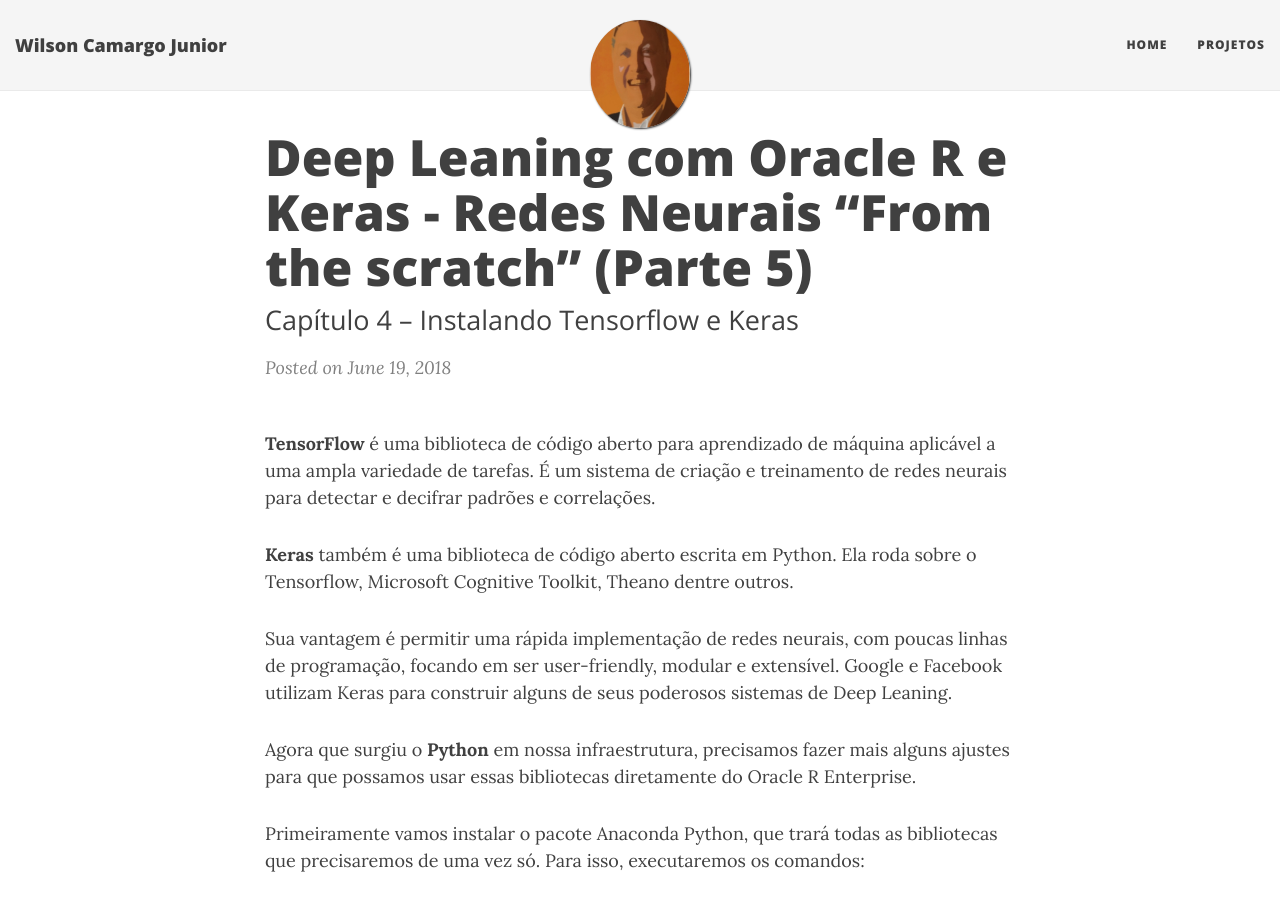
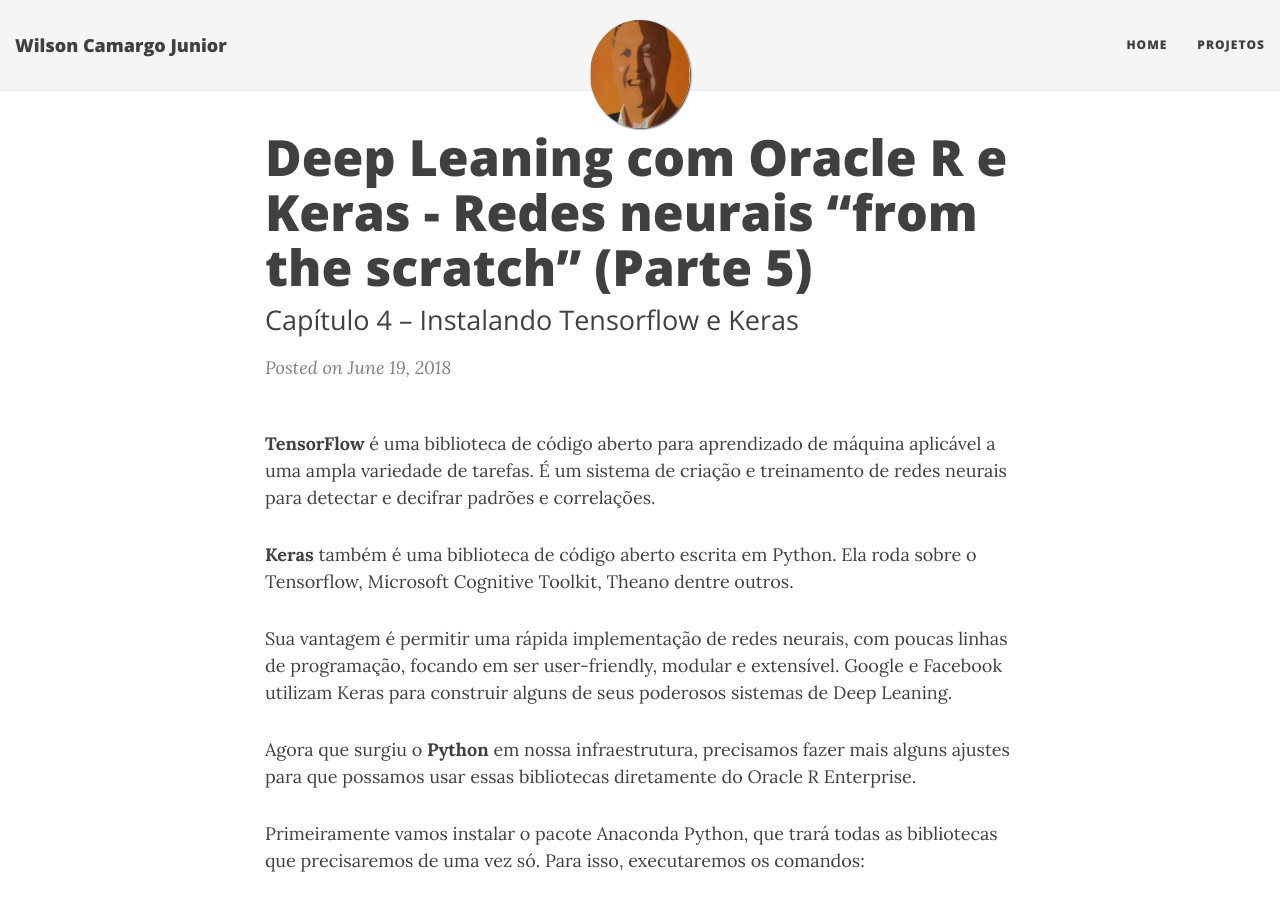
Before and after one commit to wilson-camargo-jr/teste, a Jekyll site: the page built from _posts/2018-06-19-ANN-ORE-P5.md, in a window 1280 px wide and 900 px high. Built offline with Jekyll 4.4.1, drawn with Linux system fonts in a browser that asks for light colours; nearby versions of some CDN libraries; comment, search, counter and statistics services are not loaded.

Commit message:
Update 2018-06-19-ANN-ORE-P5.md

```diff
--- a/_posts/2018-06-19-ANN-ORE-P5.md
+++ b/_posts/2018-06-19-ANN-ORE-P5.md
@@ -1,6 +1,6 @@
 ---
 layout: post
-title: Deep Leaning com Oracle R e Keras - Redes Neurais “From the scratch” (Parte 5)
+title: Deep Leaning com Oracle R e Keras - Redes neurais “from the scratch” (Parte 5)
 subtitle: Capítulo 4 – Instalando Tensorflow e Keras
 ---
 
```
